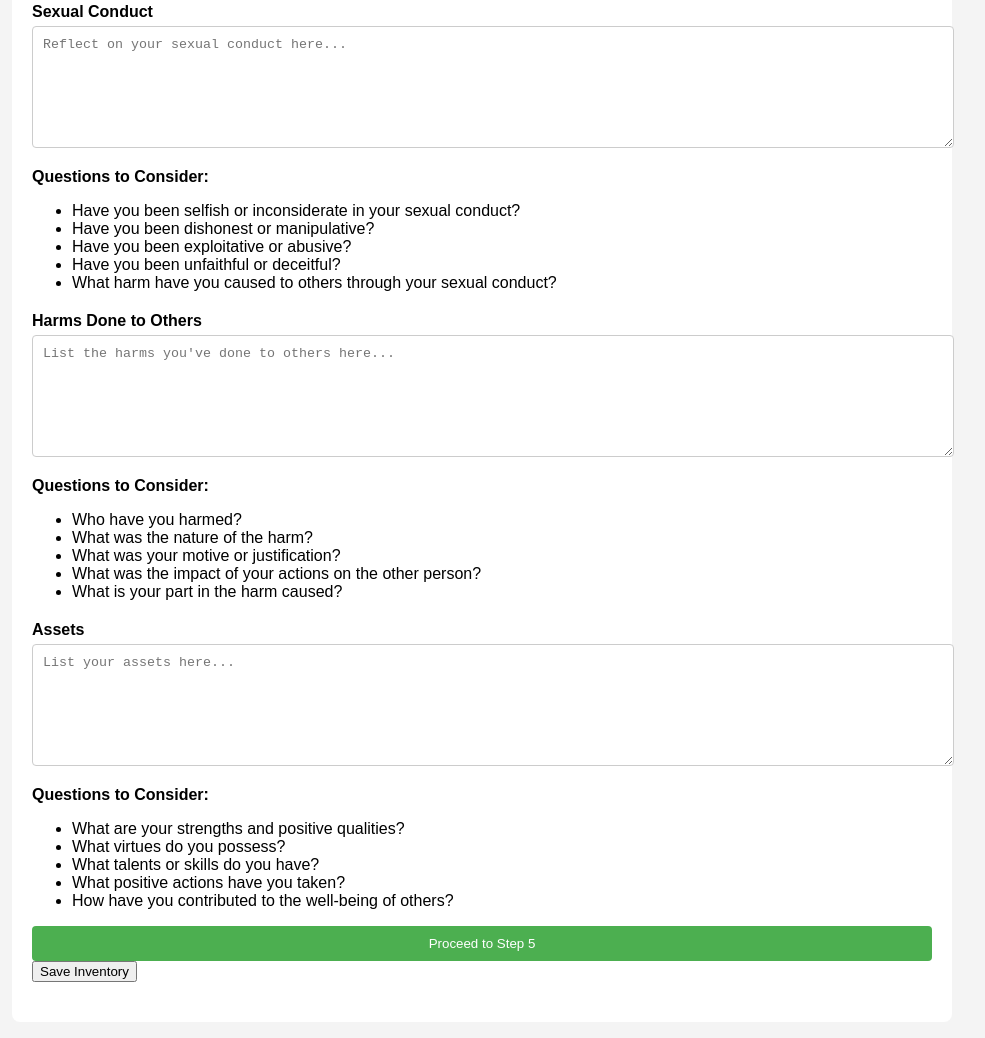
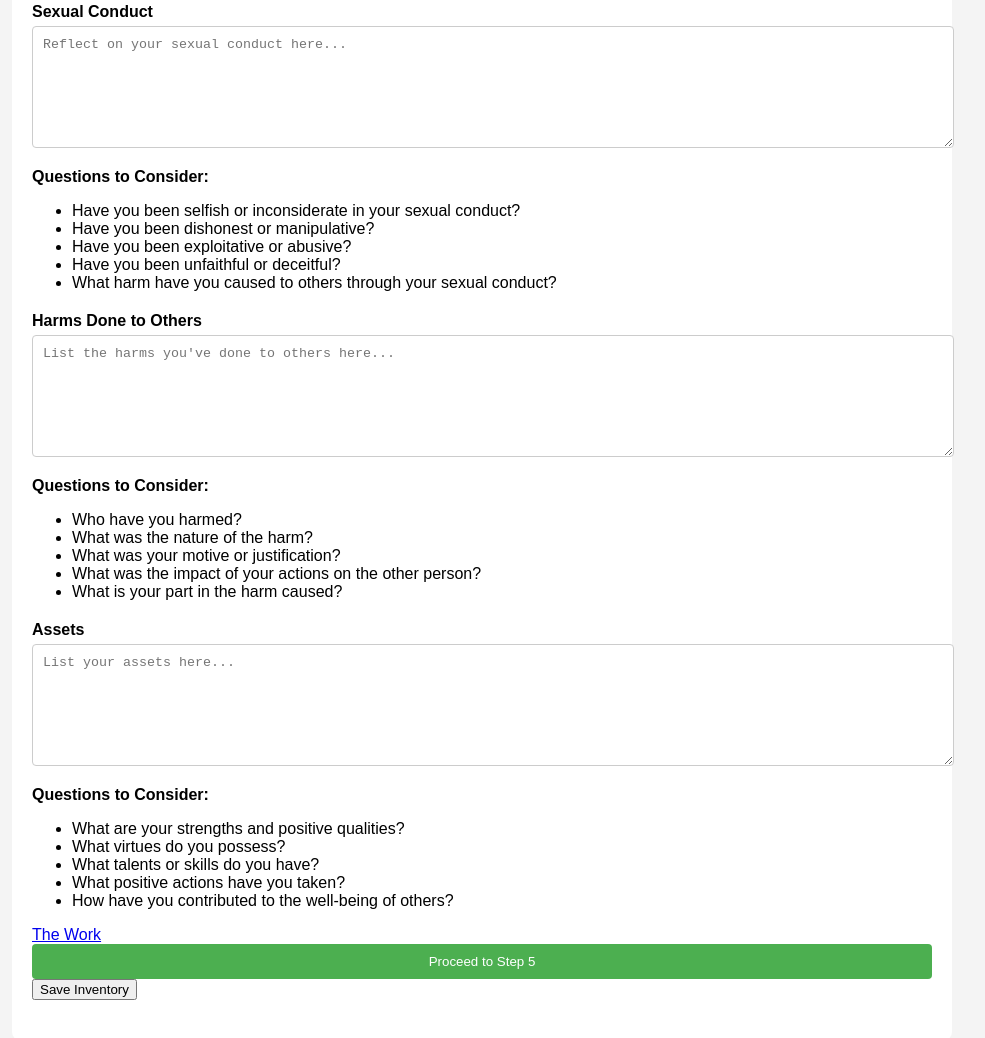
Before and after one commit to rareseaturtles/Dword, a website: page step4work.html in a window 1280 px wide. Shown: the part 715-1753 px from the top of the page, without its empty margins (158-1143 px from the left). Drawn offline with Linux system fonts and the light colour scheme.

Commit message:
Update step4work.html

```diff
--- a/step4work.html
+++ b/step4work.html
@@ -125,7 +125,9 @@
 
 </body>
 </html>
-
+<section>
+            <a href="step5.html" class="button">The Work</a>
+        </section>
             <input type="submit" value="Proceed to Step 5">
             <input type="button" value="Save Inventory" onclick="saveInventory()">
         </form>
```
